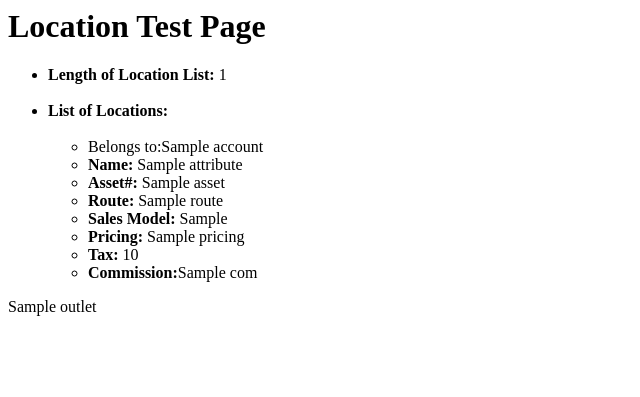
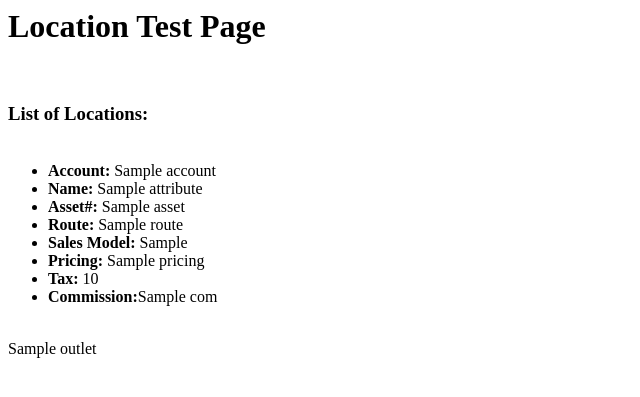
Before and after one commit to Rouz1130/mirage-app, a Node project: template app/templates/location.hbs in a window 1280 px wide. Shown: the top 397 px of the page, without its empty margins (0-640 px from the left). Run offline with Node 20 templates, Linux system fonts and the light colour scheme; the template is opened without the code that fills it: most values are stand-ins (such as "Sample title", 1, 10 or a date in 2020).

Commit message:
data displays correctly.

```diff
--- a/app/templates/location.hbs
+++ b/app/templates/location.hbs
@@ -1,14 +1,12 @@
 <div class=container>
   <h1>Location Test Page</h1>
 
-  <ul>
-    <li><strong>Length of Location List: </strong>{{model.location.data.length}}</li>
-    <br>
-    <li><strong>List of Locations:</strong></li>
+      <br>
+    <h3><strong>List of Locations:</strong></h3>
     <ul>
       <br>
-      {{#each model.location.data as |location| }}
-      <li>Belongs to:{{location.attributes.account}}</li>
+      {{#each model.locations.data as |location| }}
+      <li><strong>Account: </strong>{{location.attributes.account}}</li>
       <li><strong>Name:</strong> {{location.attributes.location-name}}</li>
       <li><strong>Asset#:</strong> {{location.attributes.asset}}</li>
       <li><strong>Route:</strong> {{location.attributes.route}}</li>
@@ -16,9 +14,11 @@
       <li><strong>Pricing:</strong> {{location.attributes.pricing}}</li>
       <li><strong>Tax:</strong> {{location.attributes.tax}}</li>
       <li><strong>Commission:</strong>{{location.attributes.com}}</li>
+      <br>
       {{/each}}
     </ul>
-  </ul>
+
+
   {{#link-to 'index'}}To Accounts{{/link-to}}
 </div>
 
--- a/mirage/factories/location.js
+++ b/mirage/factories/location.js
@@ -2,8 +2,9 @@ import { Factory, faker } from 'ember-cli-mirage';
 
 
 export default Factory.extend({
-  name(i) { return (faker.company.companyName() + ': ' + (i+1)); },
-  asset() { return (faker.random.number()); },
+  account: 'Foreign-Key',
+  locationName() { return faker.company.companyName();},
+  asset: 'Foreign-key',
   route() { return faker.random.number();},
   salesModel(){return faker.random.word();},
   pricing() {return faker.random.number();},
```
